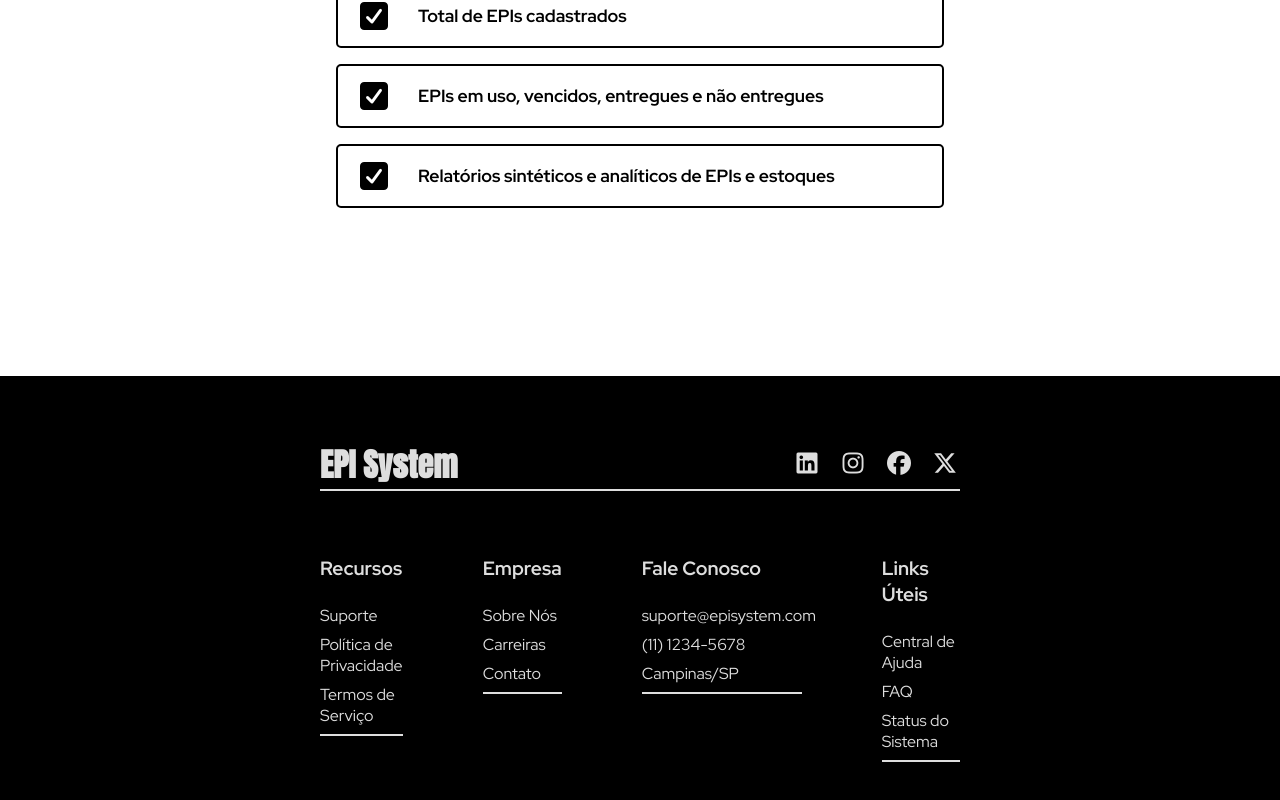
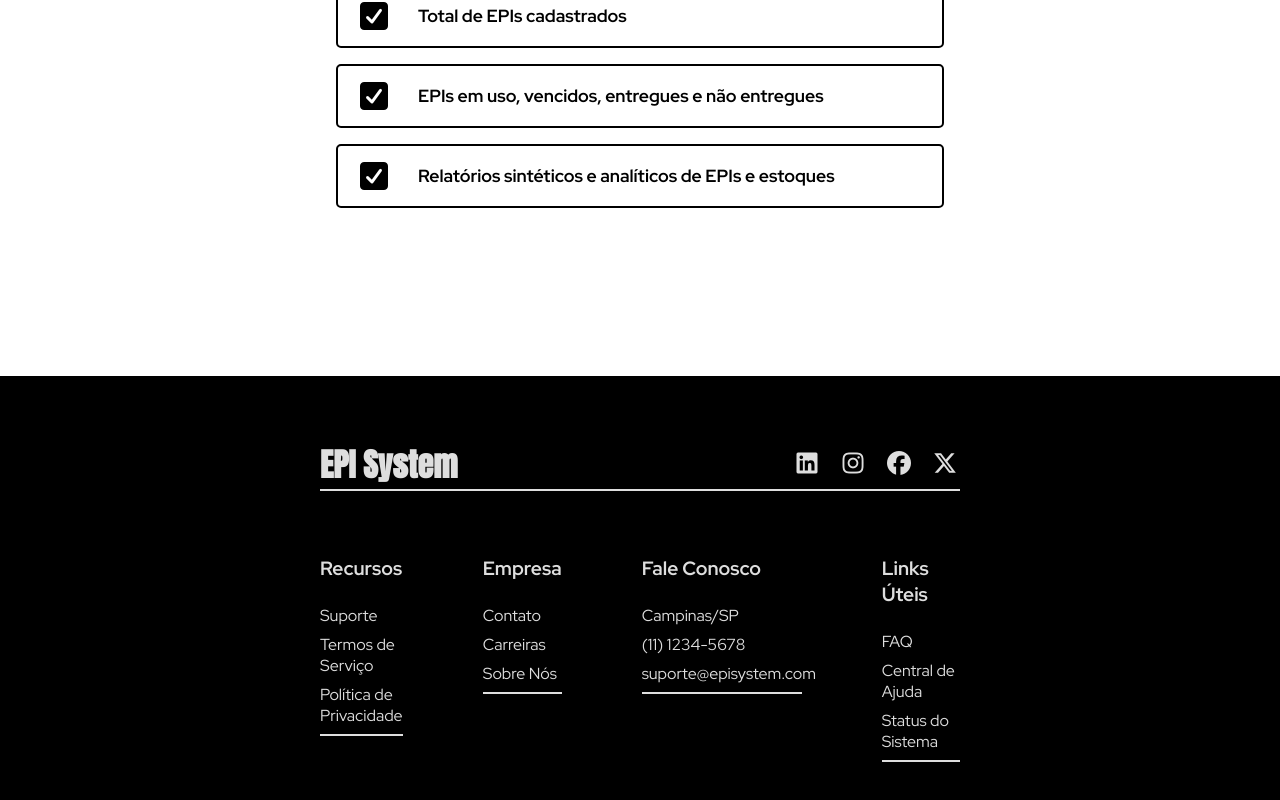
Before and after one commit to turco-vic/EPISystem, a Vue app: page / in a window 1280 px wide. Shown: the part 2824-3624 px from the top of the page. Built offline with nearby package versions, Linux system fonts and the light colour scheme; a web font is replaced by a local one.

Commit message:
Reorder footer links for clarity

```diff
--- a/src/components/Footer.vue
+++ b/src/components/Footer.vue
@@ -19,34 +19,34 @@
                 <h3 class="footer-column-title">Recursos</h3>
                 <ul class="footer-column-list">
                     <li><a href="/" class="footer-column-link">Suporte</a></li>
+                    <li><a href="/" class="footer-column-link">Termos de Serviço</a></li>
                     <li><a href="/" class="footer-column-link">Política de Privacidade</a></li>
-                    <li><a href="/" class="footer-column-link">Termos de Serviço</a></li>
                 </ul>
                 <Line />
             </div>
             <div class="footer-column">
                 <h3 class="footer-column-title">Empresa</h3>
                 <ul class="footer-column-list">
+                    <li><router-link to="/contato" class="footer-column-link">Contato</router-link></li>
+                    <li><router-link to="/" class="footer-column-link">Carreiras</router-link></li>
                     <li><router-link to="/sobre" class="footer-column-link">Sobre Nós</router-link></li>
-                    <li><router-link to="/" class="footer-column-link">Carreiras</router-link></li>
-                    <li><router-link to="/contato" class="footer-column-link">Contato</router-link></li>
                 </ul>
                 <Line />
             </div>
             <div class="footer-column">
                 <h3 class="footer-column-title">Fale Conosco</h3>
                 <ul class="footer-column-list">
+                    <li><span class="footer-column-link">Campinas/SP</span></li>
+                    <li><span class="footer-column-link">(11) 1234-5678</span></li>
                     <li><span class="footer-column-link">suporte@episystem.com</span></li>
-                    <li><span class="footer-column-link">(11) 1234-5678</span></li>
-                    <li><span class="footer-column-link">Campinas/SP</span></li>
                 </ul>
                 <Line />
             </div>
             <div class="footer-column">
                 <h3 class="footer-column-title">Links Úteis</h3>
                 <ul class="footer-column-list">
+                    <li><router-link to="/" class="footer-column-link">FAQ</router-link></li>
                     <li><router-link to="/" class="footer-column-link">Central de Ajuda</router-link></li>
-                    <li><router-link to="/" class="footer-column-link">FAQ</router-link></li>
                     <li><router-link to="/" class="footer-column-link">Status do Sistema</router-link></li>
                 </ul>
                 <Line />
```
